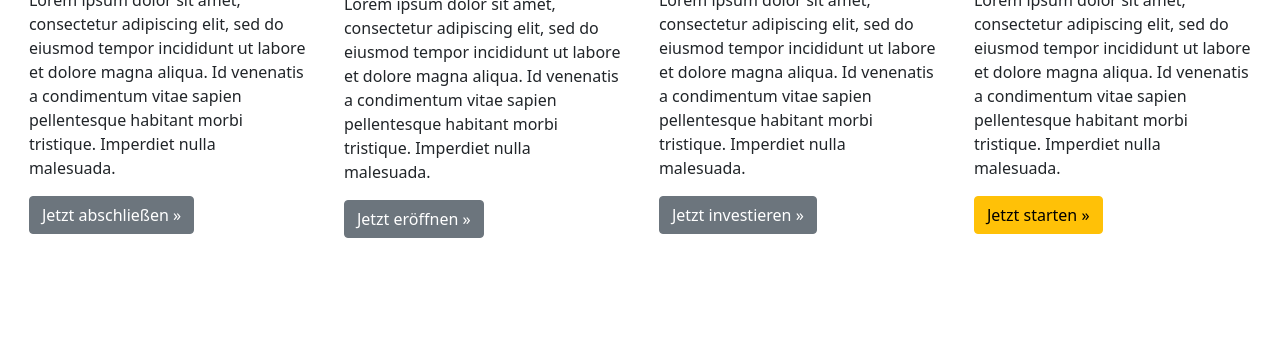
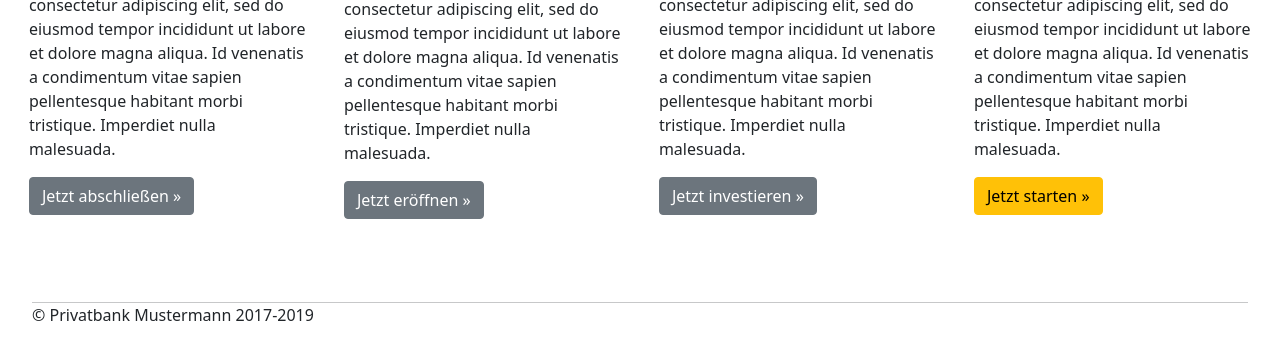
Before and after one commit to jan310/boersenspiel, a plain HTML site: page html/index.html in a window 1280 px wide. Shown: the part 457-800 px from the top of the page. Drawn offline with nearby package versions, Linux system fonts and the light colour scheme.

Commit message:
added footer

```diff
--- a/css/index.css
+++ b/css/index.css
@@ -3,7 +3,7 @@
     height: 100vh;
     width: 100%;
     display: grid;
-    grid-template-rows: max-content auto;
+    grid-template-rows: max-content auto max-content;
 }
 
 #pageContent {
@@ -36,6 +36,10 @@
     padding-right: 10px;
 }
 
+#footerText {
+    margin-left: 2.5%;
+}
+
 .navCard {
     height: 80%;
     width: 22%;
@@ -50,3 +54,9 @@
 .informationModalText {
     overflow: hidden;
 }
+
+hr {
+    width: 95%;
+    align-self: center;
+    margin: auto;
+}
--- a/html/index.html
+++ b/html/index.html
@@ -82,7 +82,16 @@
         <p>Lorem ipsum dolor sit amet, consectetur adipiscing elit, sed do eiusmod tempor incididunt ut labore et dolore magna aliqua. Id venenatis a condimentum vitae sapien pellentesque habitant morbi tristique. Imperdiet nulla malesuada.</p>
         <button type="button" class="btn btn-warning">Jetzt starten »</button>
       </div>
+    </div>
+
   </div>
+
+
+  <footer>
+    <hr>
+    <p id="footerText">© Privatbank Mustermann 2017-2019</p>
+  </footer>
+
 
 </div>
 
```
